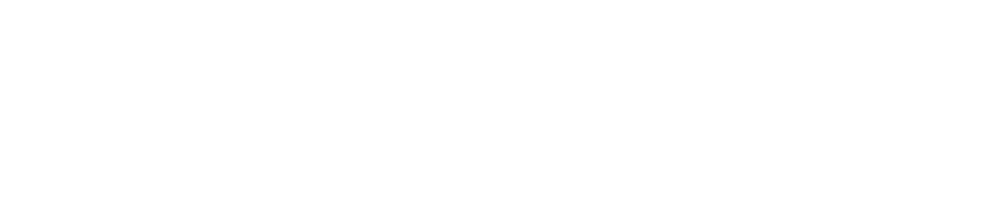
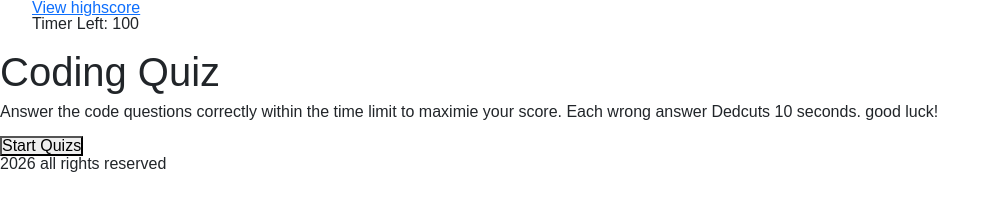
Before and after one commit to BrxwnSugxr/guessing_game, a plain HTML site: page quiz/index.html in a window 1280 px wide. Shown: the whole page, without its empty margins (0-1000 px from the left). Drawn offline with nearby package versions, Linux system fonts and the light colour scheme.

Commit message:
index page setup with elements and created highscore html page

```diff
--- a/quiz/index.html
+++ b/quiz/index.html
@@ -14,11 +14,27 @@
     <link rel="stylesheet" href="./assets/css/style.css" />
   </head>
   <body>
-    <header></header>
+    <header>
+      <nav>
+        <ul>
+          <li><a href="highscore.html">View highscore</a></li>
+          <li id="timer">Timer Left: <span>100</span></li>
+        </ul>
+      </nav>
+    </header>
     <main>
-      <section></section>
+      <section class="quiz-box">
+        <h1>Coding Quiz</h1>
+        <p class="instructions">
+          Answer the code questions correctly within the time limit to maximie
+          your score. Each wrong answer Dedcuts 10 seconds. good luck!
+        </p>
+        <button id="start-quiz-btn">Start Quizs</button>
+      </section>
     </main>
+    <footer>2026 all rights reserved</footer>
     <!-- javascript -->
     <script src="./assets/js/script.js"></script>
+    <script src="./assets/js/questions.js"></script>
   </body>
 </html>
```
Also changed, not shown: quiz/highscore.html (added).
